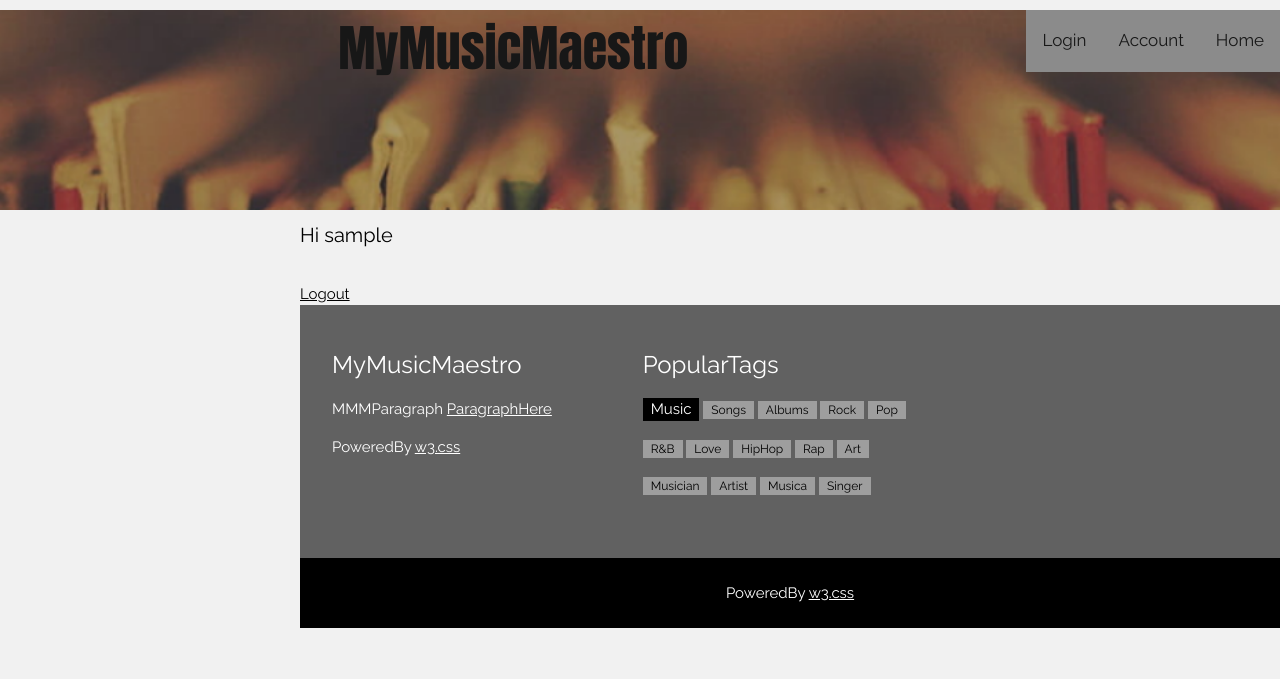
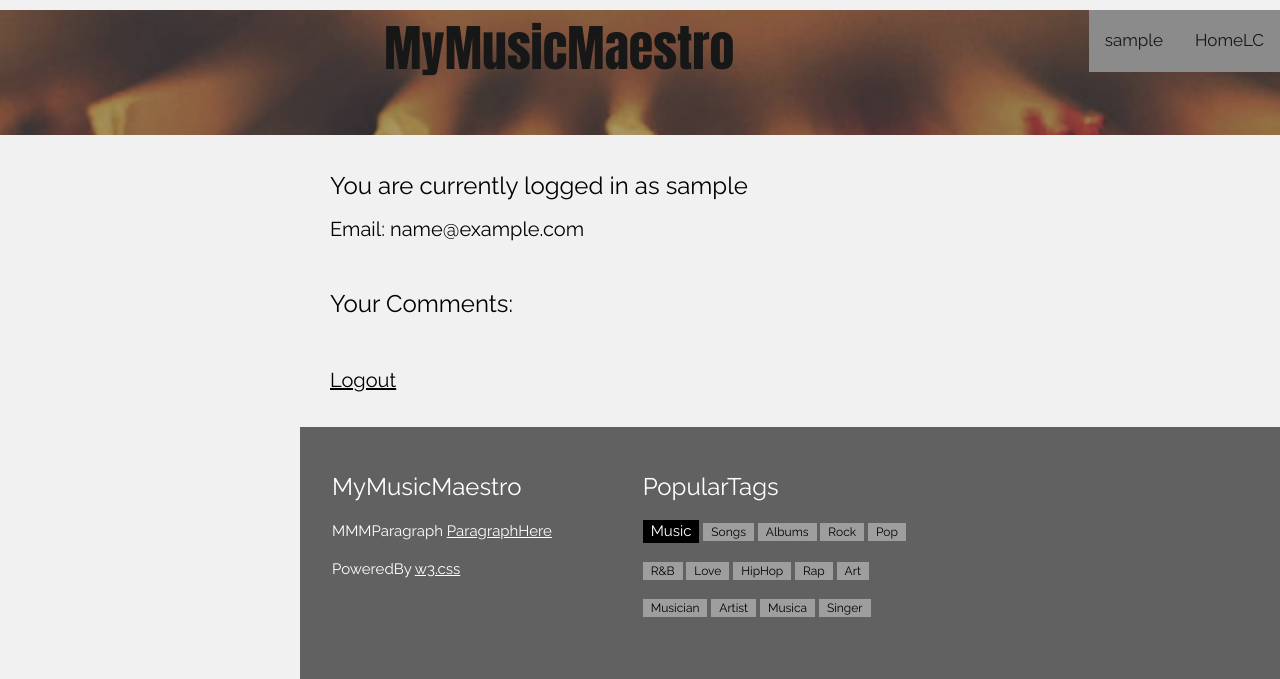
Before and after one commit to JosephSim24/com2025, a Django app: page /account/ in a window 1280 px wide. Shown: the top 679 px of the page. Run offline with Django 4.2, Linux system fonts and the light colour scheme; the visitor is signed in with stand-in values (Sample User, id 1); data that the repository does not hold is empty.

Commit message:
Added account overview html file and others

```diff
--- a/app_album_viewer/models.py
+++ b/app_album_viewer/models.py
@@ -43,6 +43,12 @@ class Song(models.Model):
     runtime = models.PositiveIntegerField()
     albums = models.ManyToManyField(Album, related_name='songs')
 
+    def format_runtime(self):
+        mins = self.runtime // 60
+        secs = self.runtime % 60
+        format_runtime = "{:02d}".format(secs)
+        return f"{mins}:{format_runtime}"
+
     def __str__(self):
         return self.title
 
--- a/app_album_viewer/templates/app_album_viewer/show.html
+++ b/app_album_viewer/templates/app_album_viewer/show.html
@@ -33,7 +33,7 @@
             <div class="text-on-right">
                 <h3>{% trans 'Songs' %}:</h3>
                 {% for song in songs %}
-                    <h4> {{ song.title }} - {{ song.runtime }}s</h4>
+                    <h4> {{ song.title }} - {{ song.format_runtime }}</h4>
                 {% endfor %}
             </div>
         </div>
--- a/app_album_viewer/views.py
+++ b/app_album_viewer/views.py
@@ -47,6 +47,3 @@ def new_album(request):
     # if a GET (or any other method) we'll create a blank form
     else:
         return render(request, 'app_album_viewer/new.html', {})
-
-def test(request):
-    return render(request, 'app_album_viewer/test.html', {})
--- a/app_pages/templates/app_pages/account_page.html
+++ b/app_pages/templates/app_pages/account_page.html
@@ -6,10 +6,25 @@
 {% endblock title %}
 
 {% block content %}
+<style>
+    h1, h4 {margin-left:30px;}
+</style>
+<br>
 {% if user.is_authenticated %}
-    <h4>Hi {{ user.username }}</h4>
+    <h3 style="margin-left:30px">You are currently logged in as {{ user.username }}</h3>
+    <h4>Email: {{ user.email }}</h4>
     <br>
-    <a href="{% url 'logout' %}">Logout</a>
+    <h3 style="margin-left:30px">Your Comments:</h3>
+    {% for comment in comments %}
+        {% if comment.user.user == user %}
+            <h3 style="margin-left:30px">Album: {{ comment.album.title }}</h3>
+            <h4>{{ comment.message }}</h4>
+            <br>
+        {% endif %}
+    {% endfor %}
+    <br>
+    <h4><a href="{% url 'logout' %}">Logout</a></h4>
+    <br>
 {% else %}
     <h4>You are not logged in</h4>
     <a href="{% url 'login' %}">Login</a>
--- a/app_pages/views.py
+++ b/app_pages/views.py
@@ -1,5 +1,5 @@
 from django.shortcuts import render
-from app_album_viewer.models import Album
+from app_album_viewer.models import *
 from django.shortcuts import get_object_or_404
 
 
@@ -16,8 +16,10 @@ def about_page(request):
     return render(request, 'app_pages/about_page.html', {})
 
 def account_page(request):
+    comments = Comment.objects.all()
+    context = {'comments': comments}
     #render the user's account details
-    return render(request, 'app_pages/account_page.html', {})
+    return render(request, 'app_pages/account_page.html', context)
 
 def login_page(request):
     #render the login page
--- a/templates/base.html
+++ b/templates/base.html
@@ -1,6 +1,7 @@
 <!DOCTYPE html>
 <html>
 <head>
+  <link rel="icon" type="image/x-icon" href="/media/default-cover.png">
 {% block title %}
 <title>MyMusicMaestro</title>
 {% endblock title %}
@@ -15,7 +16,7 @@
     header {
         background-image: url('/media/background-image.png');
         background-size: cover;
-        height: 200px;
+        height: 125px;
         opacity: 90%;
     }
 
@@ -87,9 +88,12 @@
   {% block header %}
   <header id="MyMusicMaestro">
     <div class="topnav">
-      <a href="/">Home</a>
-      <a href="/account/">Account</a>
-      <a href="/account/login/">Login</a>
+      <a href="/">{% trans 'HomeLC' %}</a>
+      {% if user.is_authenticated %}
+        <a href="/account/">{{ user.username }}</a>
+      {% else %}
+        <a href="/account/login/">{% trans 'Login' %}</a>
+      {% endif %}
       <span class="w3-button w3-hide-large w3-xxlarge w3-hover-text-grey" style="float:left;" onclick="w3_open()"><i class="fa fa-bars"></i></span>
       <h1 style="text-align:center; font-weight:900; font-size:50px; font-family: Impact, Haettenschweiler, 'Arial Narrow Bold', sans-serif;">MyMusicMaestro</h1>
     </div>
```
Also changed, not shown: app_pages/templates/app_pages/login.html (+12 -1 lines), locale/en/LC_MESSAGES/django.po.
